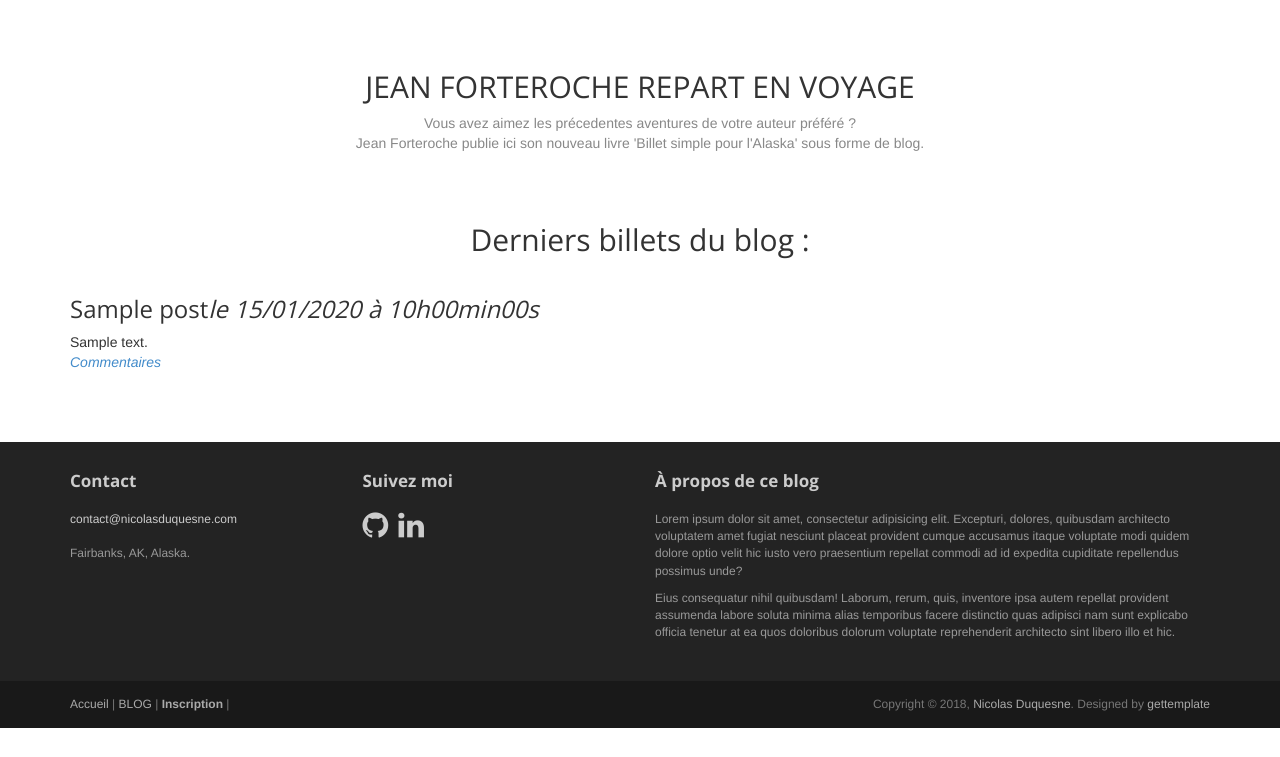
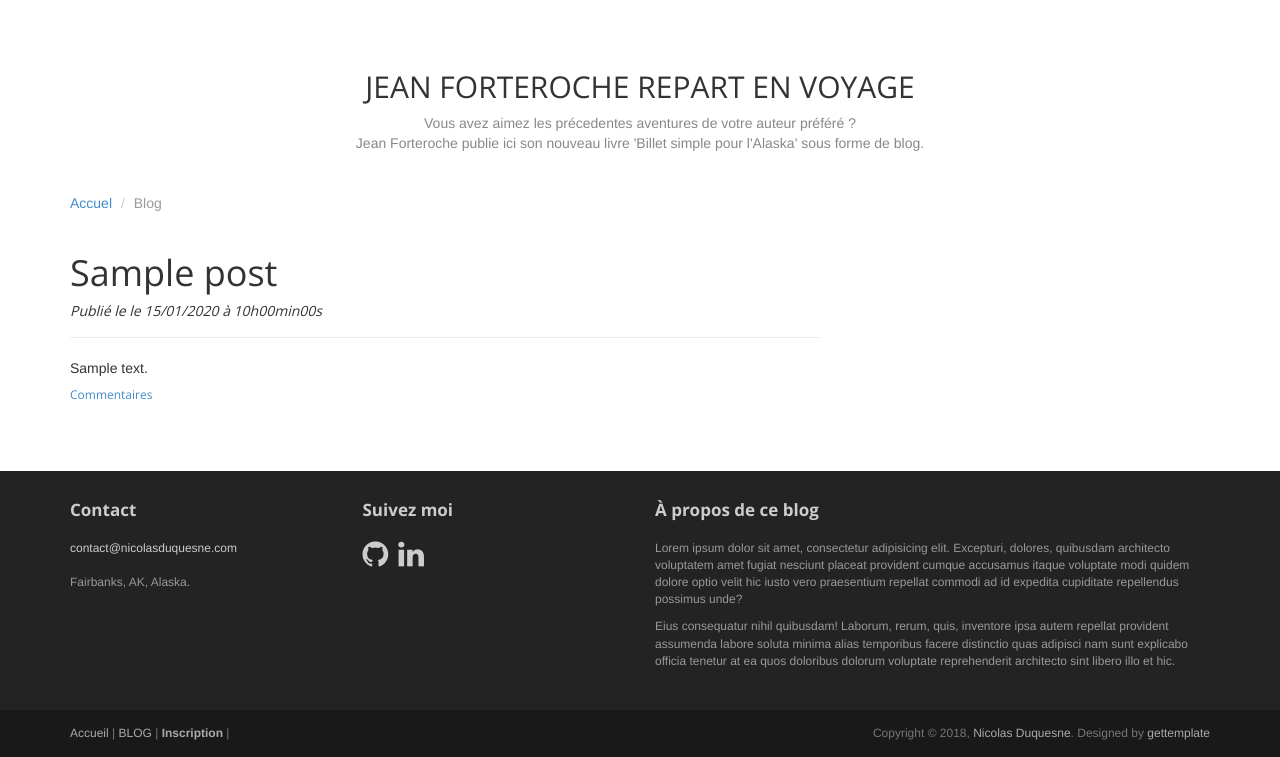
Before and after one commit to nicolasdugit/projets_OC-BlogEcrivain, a PHP site: page /index.php?action=listPosts in a window 1280 px wide. Shown: the part 100-857 px from the top of the page. Before the commit the page ends 828 px from the top, so only its background shows below. Run offline with PHP 8.4, Linux system fonts and the light colour scheme; tables that the repository leaves empty or names only in its code hold one stand-in row (values such as "Sample post"); some libraries are stand-ins or nearby versions.

Commit message:
mise en forme page blog

```diff
--- a/controller/frontend.php
+++ b/controller/frontend.php
@@ -12,7 +12,7 @@ require_once('model/MembersManager.php');
 function postAccueil()
 {
     $postManager = new PostManager(); // Création d'un objet
-    $posts = $postManager->getPosts(); // Appel d'une fonction de cet objet
+    $posts = $postManager->getAllPosts(); // Appel d'une fonction de cet objet
 
     require('view/frontend/accueilView.php');
 }
@@ -21,6 +21,7 @@ function listPosts()
 {
     $postManager = new PostManager(); // Création d'un objet
     $posts = $postManager->getAllPosts(); // Appel d'une fonction de cet objet
+   //$post = $postManager->getPosts(); // Appel d'une fonction de cet objet
 
     require('view/frontend/listPostsView.php');
 }
--- a/model/PostManager.php
+++ b/model/PostManager.php
@@ -6,13 +6,13 @@ require_once("Manager.php");
 
 class PostManager extends Manager
 {
-    public function getPosts()
-    {
-        $db = $this->dbConnect();
-        $req = $db->query('SELECT id, title, content, DATE_FORMAT(creation_date, \'%d/%m/%Y à %Hh%imin%ss\') AS creation_date_fr FROM posts ORDER BY creation_date DESC LIMIT 0, 1');
+    // public function getPosts()
+    // {
+    //     $db = $this->dbConnect();
+    //     $req = $db->query('SELECT id, title, content, DATE_FORMAT(creation_date, \'%d/%m/%Y à %Hh%imin%ss\') AS creation_date_fr FROM posts ORDER BY creation_date DESC LIMIT 0, 1');
 
-        return $req;
-    }
+    //     return $req;
+    // }
 
     public function getPost($postId)
     {
--- a/view/frontend/listPostsView.php
+++ b/view/frontend/listPostsView.php
@@ -1,33 +1,77 @@
 <?php $title = 'Mon blog'; ?>
 
 <?php ob_start(); ?>
-<h2 class="text-center top-space">Derniers billets du blog :</h2>
 
 
 
+
+
+<!-- container -->
+    <div class="container">
+
+        <ol class="breadcrumb">
+            <li><a href="index.html">Accuel</a></li>
+            <li class="active">Blog</li>
+        </ol>
+
+        <div class="row">
+            <!-- Article main content -->
+            <?php
+            if ($lastPost = $posts->fetch())
+            {
+            ?>
+            <article class="col-md-8 maincontent">
+                <header class="page-header">
+                    <h1 class="page-title"><?= htmlspecialchars($lastPost['title']) ?></h1>
+                                 <h5><em>Publié le le <?= $lastPost['creation_date_fr'] ?></em> </h5>
+                </header>
+                                <p>
+                                    <?= nl2br(htmlspecialchars($lastPost['content'])) ?>
+                                    <br />
+                                </p>
+                                <h6><a href="index.php?action=post&amp;id=<?= $lastPost['id'] ?>">Commentaires</a></h6>
+            </article>
+            <?php
+            }
+            ?>
+            <!-- /Article -->
+
+
+            <!-- Sidebar -->
+            <aside class="col-md-4 sidebar sidebar-right">
                 <?php
                 while ($data = $posts->fetch())
                 {
                 ?>
-    <div class="container">
-        <div class="row">
-            <div class="col-sm-12">
-                <h3>
-                    <?= htmlspecialchars($data['title']) ?><em>le <?= $data['creation_date_fr'] ?></em>
-                </h3>
+                        <div class="row widget">
+                            <div class="col-xs-12">
+                                <h4>
+                                    <?= htmlspecialchars($data['title']) ?>
+                                </h4>
+                                 <h5><em>Publié le le <?= $data['creation_date_fr'] ?></em> </h5>
 
                                 <p>
                                     <?= nl2br(htmlspecialchars($data['content'])) ?>
                                     <br />
-                     <em><a href="index.php?action=post&amp;id=<?= $data['id'] ?>">Commentaires</a></em>
                                 </p>
-            </div>
                             </div>
                         </div>
                 <?php
                 }
                 $posts->closeCursor();
                 ?>
+            </aside>
+            <!-- /Sidebar -->
+
+        </div>
+    </div>  <!-- /container -->
+
+
+
+
+
+
+
 <?php $content = ob_get_clean(); ?>
 
 <?php require('view/frontend/template.php'); ?>
```
Also changed, not shown: view/frontend/accueilView.php (+9 -6 lines). Lines whose indentation alone changed are shown as unchanged.
